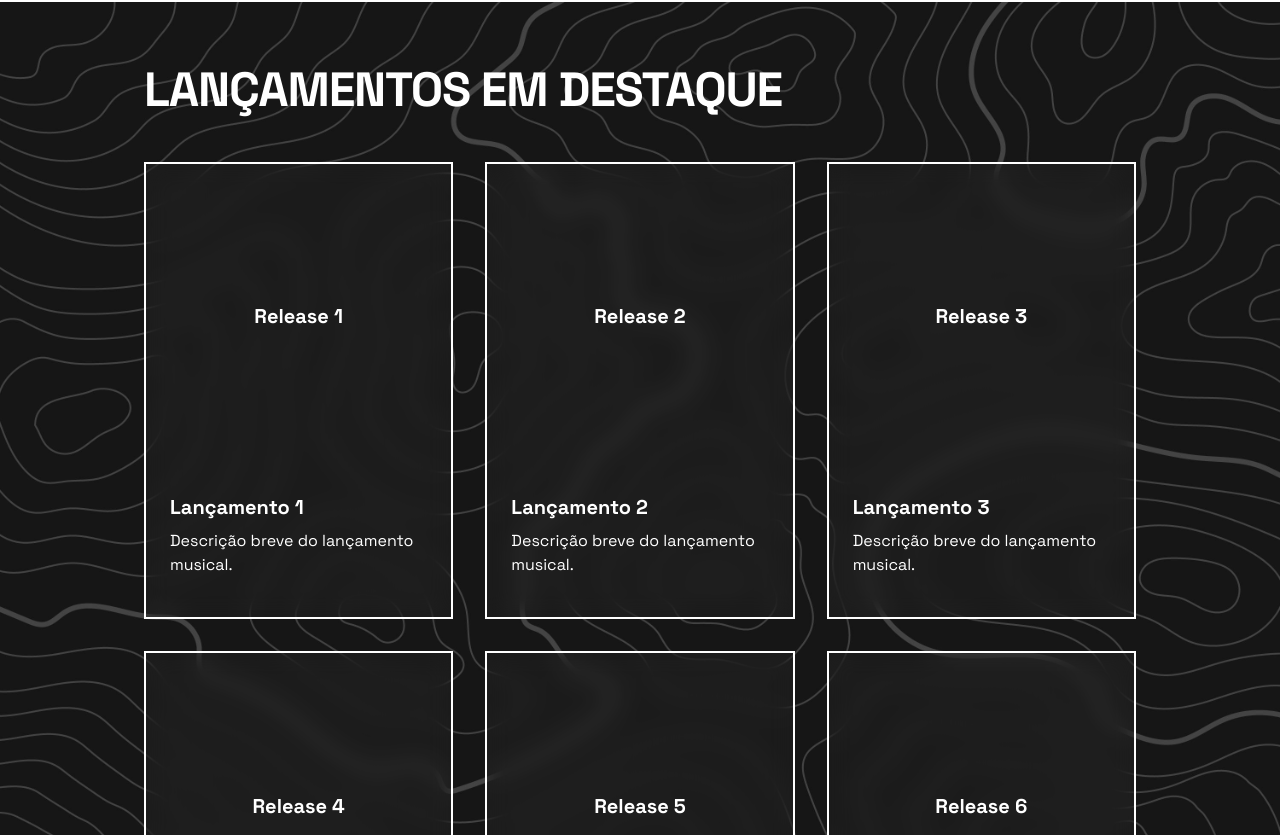
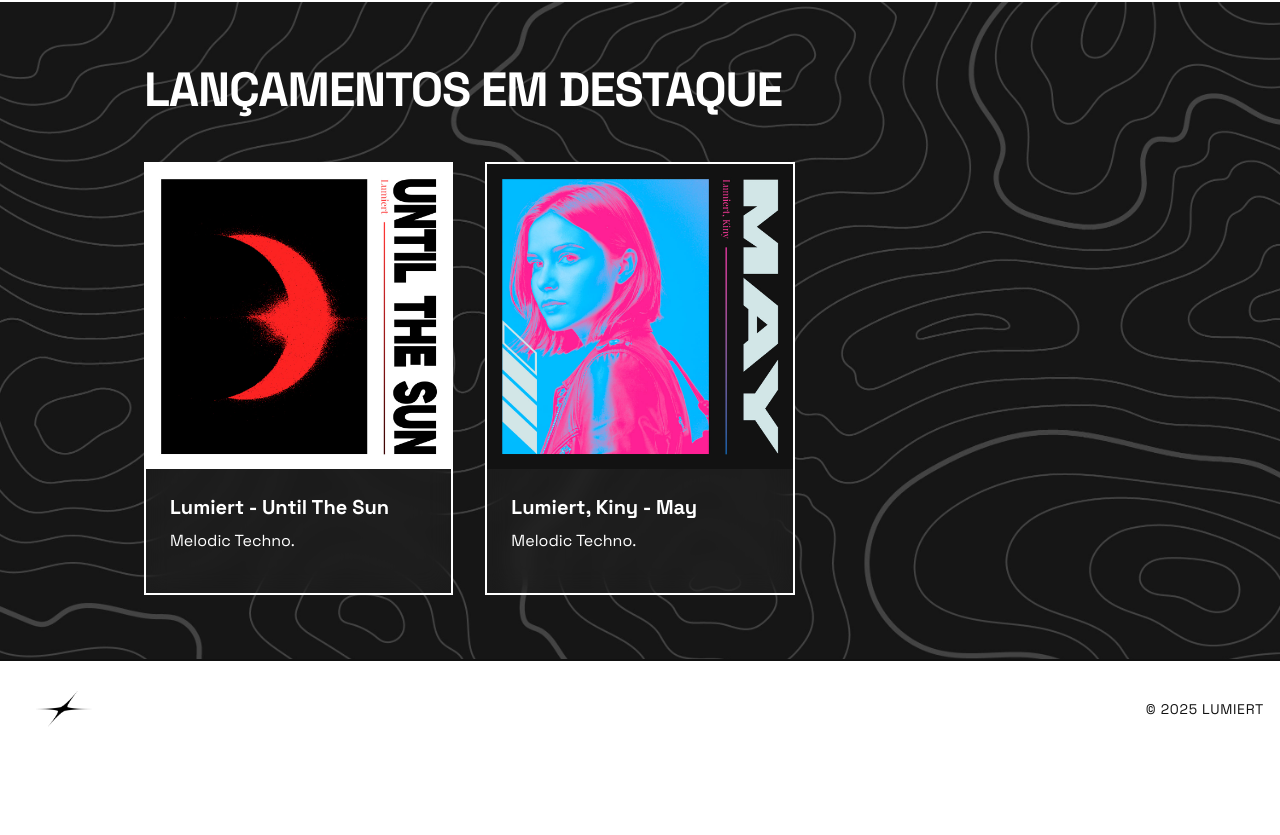
Before and after one commit to lumiert/website, a React (Vite) app: page /portfolio in a window 1280 px wide. Shown: the part 1545-2380 px from the top of the page. After the commit the page ends 2302 px from the top, so only its background shows below. Built offline with nearby package versions, Linux system fonts and the light colour scheme.

Commit message:
Refactor code structure for improved readability and maintainability

```diff
--- a/src/gallery-data.json
+++ b/src/gallery-data.json
@@ -3,7 +3,7 @@
     "id": "art-xerox-1",
     "category": "art",
     "title": "Xerox Art",
-    "description": "Usando a galeria de filtros do Photoshop, decidi experimental alguns designs com estética de impressão.",
+    "description": "Usando a galeria de filtros do Photoshop, decidi experimentar alguns designs com estética de impressão.",
     "images": [
       "/galeria/art-xerox-1/1.jpg",
       "/galeria/art-xerox-1/2.jpg"
--- a/src/pages/PortfolioPage.tsx
+++ b/src/pages/PortfolioPage.tsx
@@ -104,20 +104,28 @@ const PortfolioPage: React.FC = () => {
             LANÇAMENTOS EM DESTAQUE
           </Heading>
           <div className="grid grid-cols-1 md:grid-cols-2 lg:grid-cols-3 gap-8">
-            {[1, 2, 3, 4, 5, 6].map((item) => (
               <BrutalistCard
-                key={item}
                 className="overflow-hidden border-white backdrop-blur-md bg-darkGray/20 transition-all"
               >
                 <div className="aspect-square flex items-center justify-center">
-                  <span className="text-white text-xl font-bold">Release {item}</span>
+                  <img src="/images/until-the-sun.jpg" alt="Until The Sun" className="w-full h-full object-cover" />
                 </div>
                 <div className="p-6">
-                  <h3 className="text-xl font-bold mb-2">Lançamento {item}</h3>
-                  <p className="mb-4">Descrição breve do lançamento musical.</p>
+                  <h3 className="text-xl font-bold mb-2">Lumiert - Until The Sun</h3>
+                  <p className="mb-4">Melodic Techno.</p>
                 </div>
               </BrutalistCard>
-            ))}
+              <BrutalistCard
+                className="overflow-hidden border-white backdrop-blur-md bg-darkGray/20 transition-all"
+              >
+                <div className="aspect-square flex items-center justify-center">
+                  <img src="/images/may.jpg" alt="Until The Sun" className="w-full h-full object-cover" />
+                </div>
+                <div className="p-6">
+                  <h3 className="text-xl font-bold mb-2">Lumiert, Kiny - May</h3>
+                  <p className="mb-4">Melodic Techno.</p>
+                </div>
+              </BrutalistCard>
           </div>
         </Container>
       </section>
```
Also changed, not shown: public/images/may.jpg (added), public/images/until-the-sun.jpg (added).
